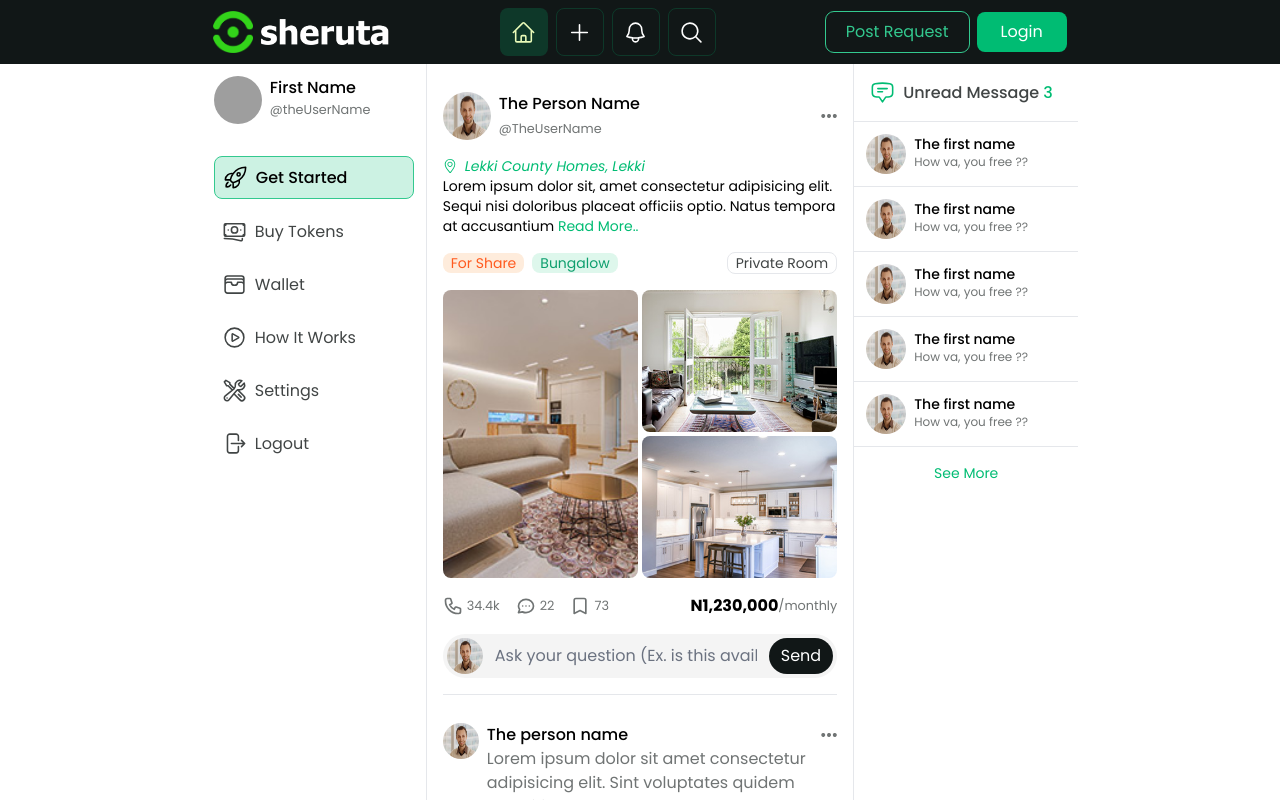
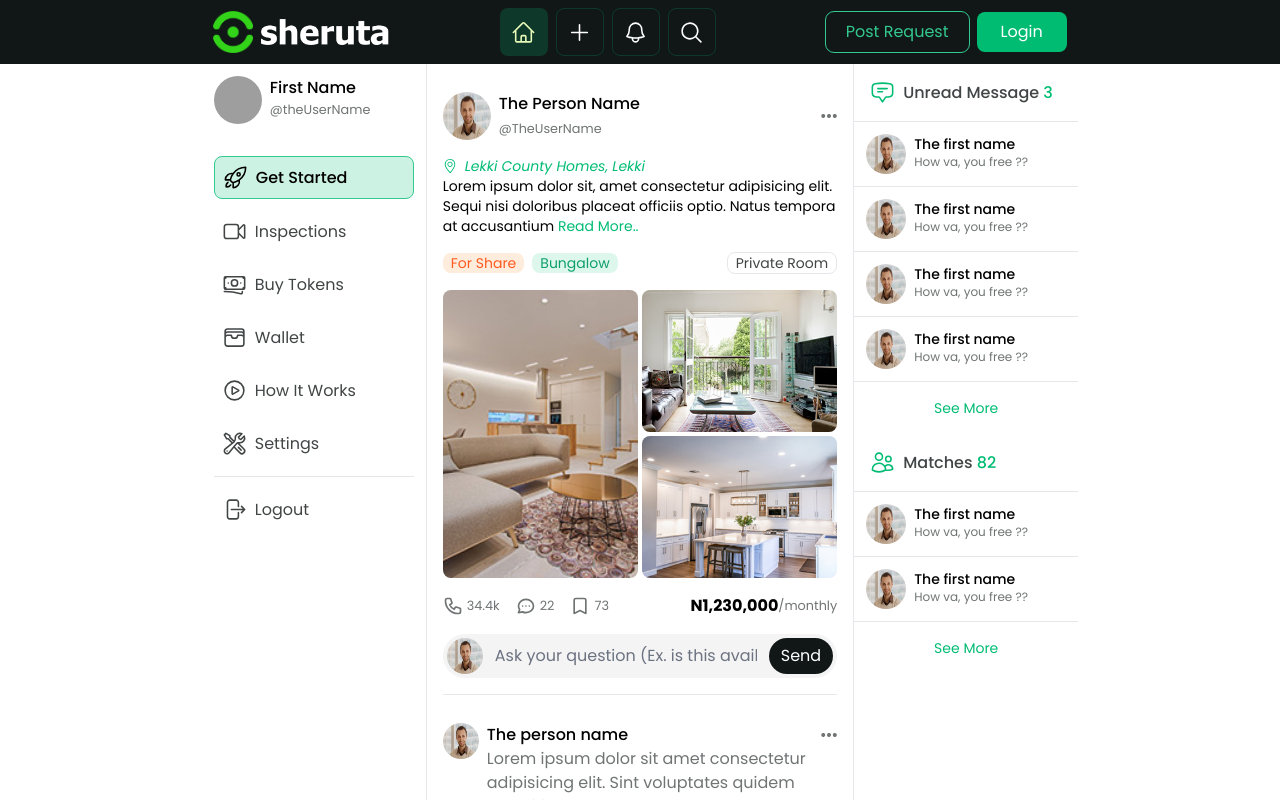
Before and after one commit to Emyboy/sheruta_v4, a Next.js app: page / in a window 1280 px wide. Shown: the top 800 px of the page. Built offline with nearby package versions, Linux system fonts and the light colour scheme; grey boxes are pictures that could not be loaded.

Commit message:
updated site

```diff
--- a/src/components/Layouts/MainLayout/MainLeftNav.tsx
+++ b/src/components/Layouts/MainLayout/MainLeftNav.tsx
@@ -1,6 +1,6 @@
 import Link from 'next/link'
 import React from 'react'
-import { HiOutlineArrowRightOnRectangle, HiOutlineBanknotes, HiOutlinePlayCircle, HiOutlineRocketLaunch, HiOutlineWallet, HiOutlineWrenchScrewdriver } from 'react-icons/hi2'
+import { HiOutlineArrowRightOnRectangle, HiOutlineBanknotes, HiOutlinePlayCircle, HiOutlineRocketLaunch, HiOutlineVideoCamera, HiOutlineWallet, HiOutlineWrenchScrewdriver } from 'react-icons/hi2'
 import classnames from 'classnames'
 import { IconBaseProps } from 'react-icons'
 
@@ -23,10 +23,12 @@ export default function MainLeftNav({ }: Props) {
       <nav className="my-8">
         <ul>
           <EachNav Icon={(p: IconBaseProps) => <HiOutlineRocketLaunch {...p} />} active name='Get Started' />
+          <EachNav Icon={(p: IconBaseProps) => <HiOutlineVideoCamera {...p} />} active={false} name='Inspections' />
           <EachNav Icon={(p: IconBaseProps) => <HiOutlineBanknotes {...p} />} active={false} name='Buy Tokens' />
           <EachNav Icon={(p: IconBaseProps) => <HiOutlineWallet {...p} />} active={false} name='Wallet' />
           <EachNav Icon={(p: IconBaseProps) => <HiOutlinePlayCircle {...p} />} active={false} name='How It Works' />
           <EachNav Icon={(p: IconBaseProps) => <HiOutlineWrenchScrewdriver {...p} />} active={false} name='Settings' />
+          <hr className='mb-3' />
           <EachNav Icon={(p: IconBaseProps) => <HiOutlineArrowRightOnRectangle {...p} />} active={false} name='Logout' />
         </ul>
       </nav>
--- a/src/components/Layouts/MainLayout/MainRightNav.tsx
+++ b/src/components/Layouts/MainLayout/MainRightNav.tsx
@@ -1,12 +1,13 @@
 import Link from 'next/link'
 import React from 'react'
-import { HiOutlineChatBubbleBottomCenterText } from 'react-icons/hi2'
+import { HiOutlineChatBubbleBottomCenterText, HiOutlineUsers } from 'react-icons/hi2'
 
 type Props = {}
 
 export default function MainRightNav({ }: Props) {
     return (
         <div>
+            <div className="">
                 <div className='border-b border-1 p-4 '>
                     <div className='text-dark_light flex items-center gap-2 font-medium'>
                         <HiOutlineChatBubbleBottomCenterText className='text-theme' size={25} /> <h6>Unread Message <span className='text-theme'>3</span></h6>
@@ -17,9 +18,21 @@ export default function MainRightNav({ }: Props) {
                     <EachConversation />
                     <EachConversation />
                     <EachConversation />
+                </ul>
+                <p className='cursor-pointer text-sm text-theme text-center py-4'>See More</p>
+            </div>
+            <div className="">
+                <div className='border-b border-1 p-4 '>
+                    <div className='text-dark_light flex items-center gap-2 font-medium'>
+                        <HiOutlineUsers className='text-theme' size={25} /> <h6>Matches <span className='text-theme'>82</span></h6>
+                    </div>
+                </div>
+                <ul>
+                    <EachConversation />
                     <EachConversation />
                 </ul>
                 <p className='cursor-pointer text-sm text-theme text-center py-4'>See More</p>
+            </div>
         </div>
     )
 }
--- a/src/components/Pages/Feed/EachRequest.tsx
+++ b/src/components/Pages/Feed/EachRequest.tsx
@@ -24,7 +24,9 @@ export default function EachRequest({ }: Props) {
       </div>
       <div>
         <address className='text-theme flex gap-2 items-center text-sm'><SlLocationPin /> Lekki County Homes, Lekki</address>
-        <p className='text-sm'>Lorem ipsum dolor sit, amet consectetur adipisicing elit. Sequi nisi doloribus placeat officiis optio. Natus tempora at accusantium <Link href={link} className='text-theme'>Read More..</Link></p>
+        <Link href={link}>
+          <p className='text-sm'>Lorem ipsum dolor sit, amet consectetur adipisicing elit. Sequi nisi doloribus placeat officiis optio. Natus tempora at accusantium <span className='text-theme'>Read More..</span></p>
+        </Link>
       </div>
       <div className='flex justify-between items-center'>
         <div className="flex items-center gap-2">
```
Lines whose indentation alone changed are shown as unchanged.
